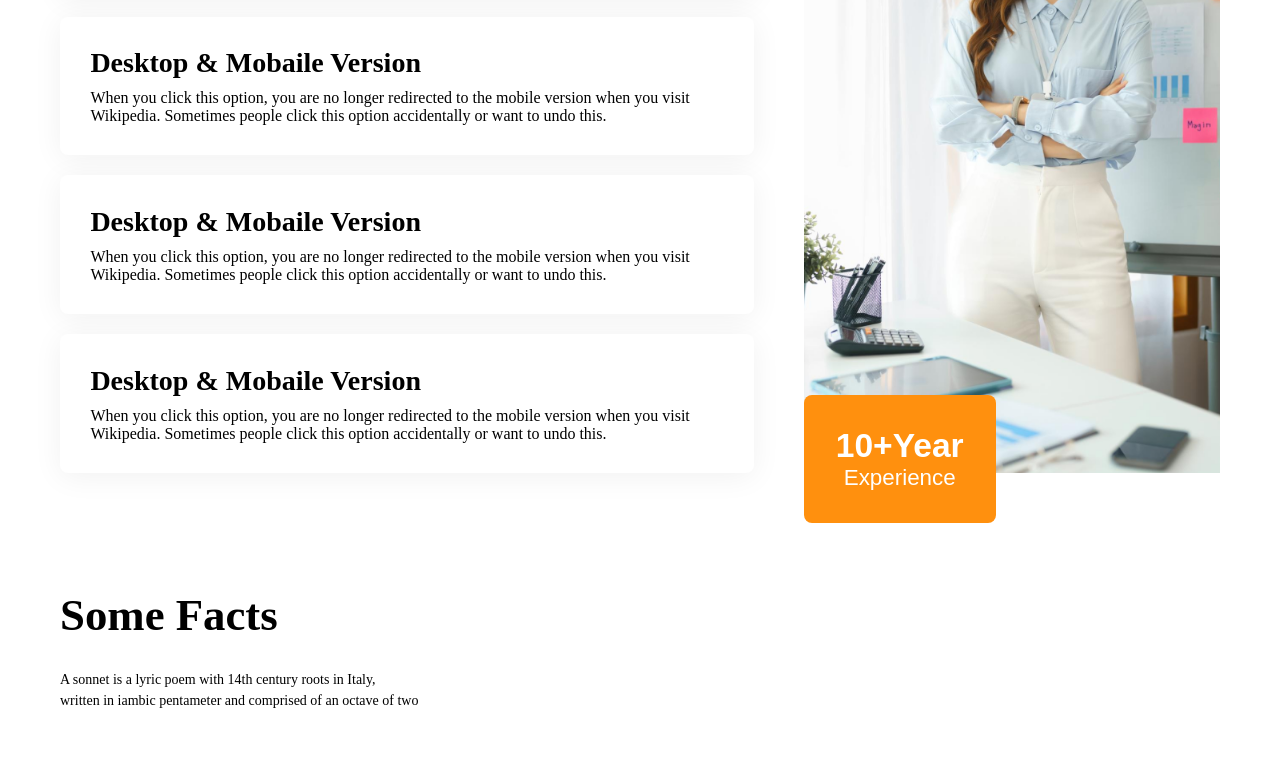
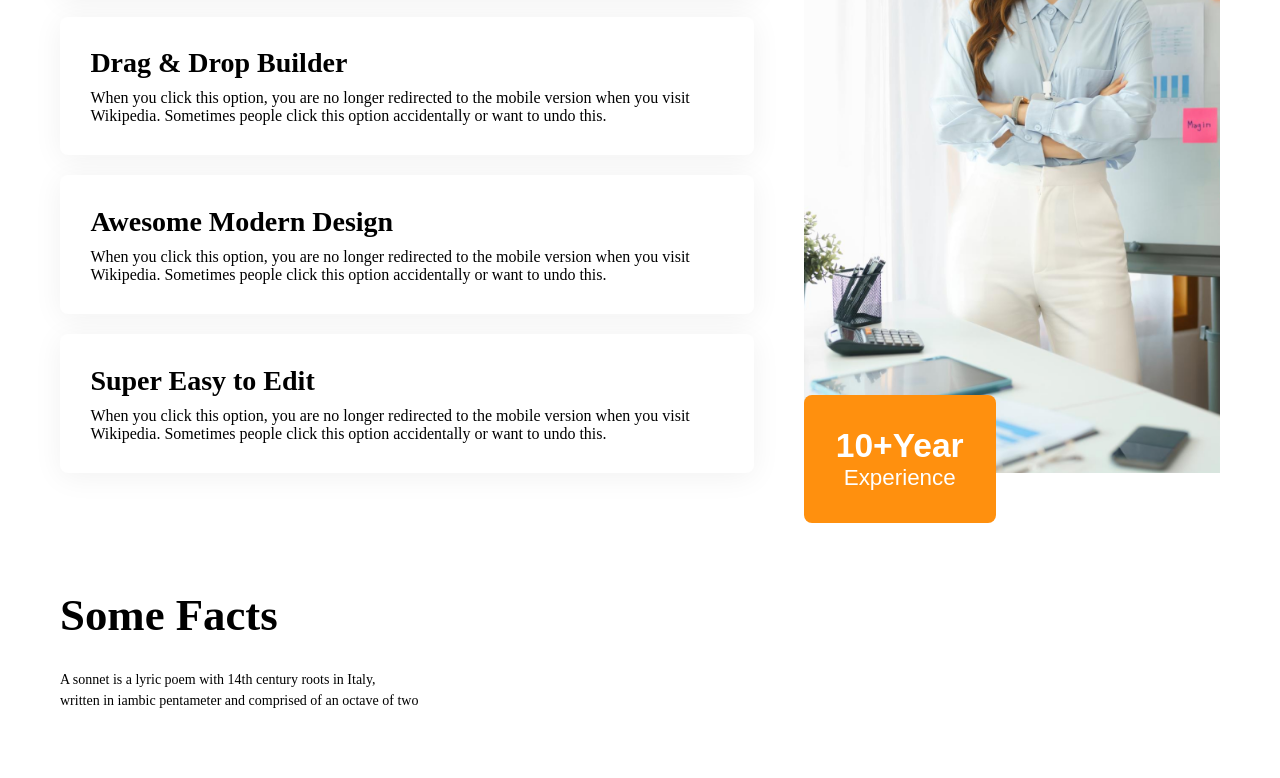
Before and after one commit to Mosarof5228/g3-architect-assignment-2, a plain HTML site: page index.html in a window 1280 px wide. Shown: the part 2213-2991 px from the top of the page. Drawn offline with Linux system fonts and the light colour scheme; files whose address does not match are found by name.

Commit message:
add-blog-text

```diff
--- a/index.html
+++ b/index.html
@@ -83,19 +83,19 @@
                         people click this option accidentally or want to undo this.</p>
                 </div>
                 <div class="blog-card">
-                    <h2 class="blog-card-title">Desktop & Mobaile Version</h2>
+                    <h2 class="blog-card-title">Drag & Drop Builder</h2>
                     <p class="blog-card-text">When you click this option, you are no longer redirected to the mobile
                         version when you visit Wikipedia. Sometimes
                         people click this option accidentally or want to undo this.</p>
                 </div>
                 <div class="blog-card">
-                    <h2 class="blog-card-title">Desktop & Mobaile Version</h2>
+                    <h2 class="blog-card-title">Awesome Modern Design</h2>
                     <p class="blog-card-text">When you click this option, you are no longer redirected to the mobile
                         version when you visit Wikipedia. Sometimes
                         people click this option accidentally or want to undo this.</p>
                 </div>
                 <div class="blog-card">
-                    <h2 class="blog-card-title">Desktop & Mobaile Version</h2>
+                    <h2 class="blog-card-title">Super Easy to Edit</h2>
                     <p class="blog-card-text">When you click this option, you are no longer redirected to the mobile
                         version when you visit Wikipedia. Sometimes
                         people click this option accidentally or want to undo this.</p>
```
